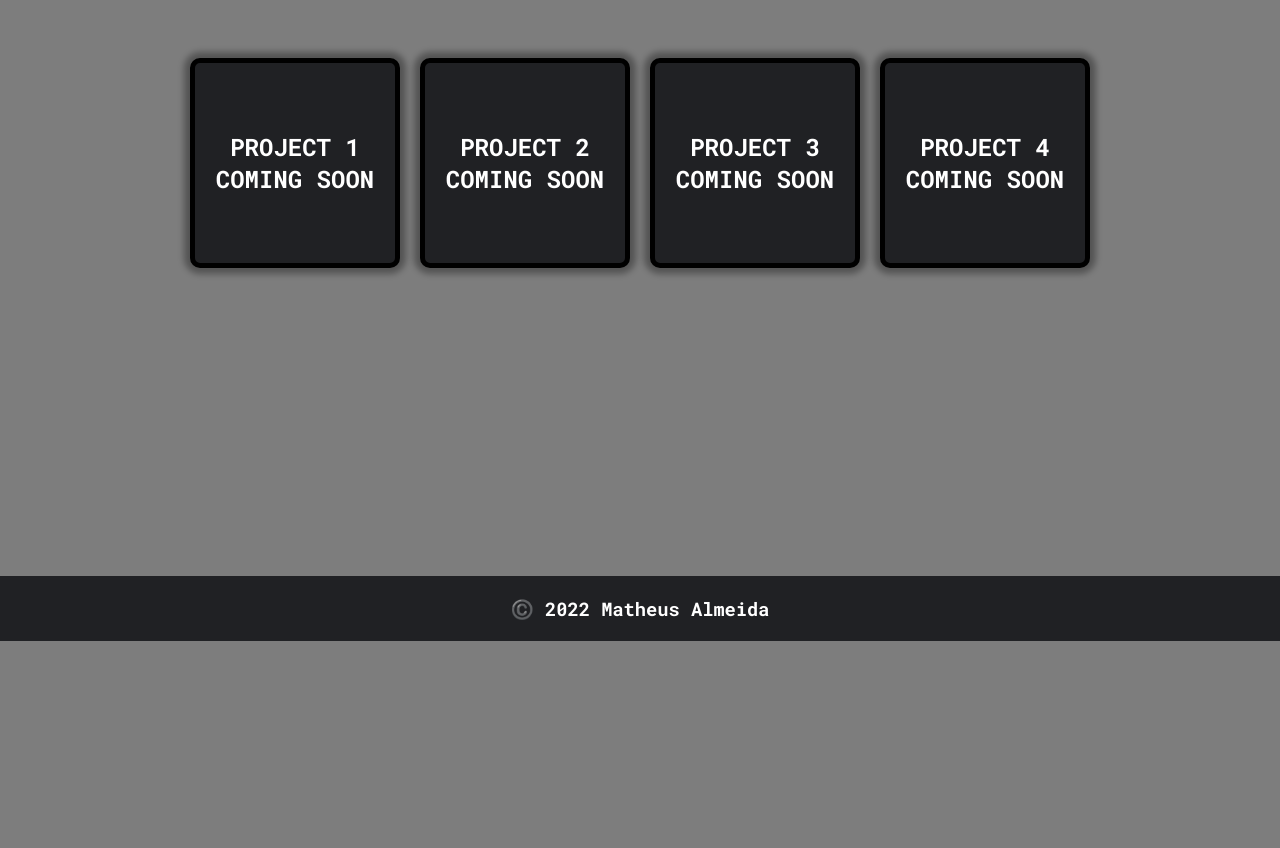
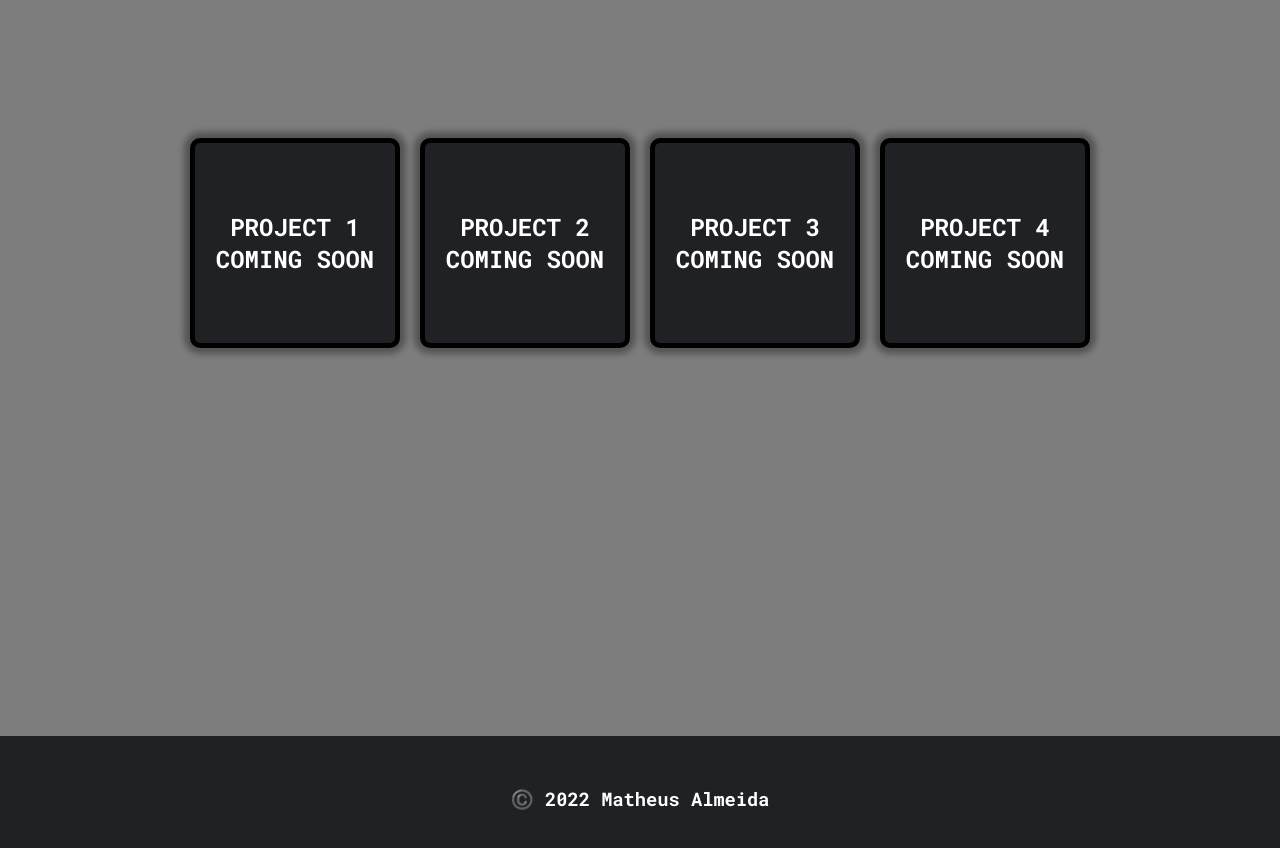
Before and after one commit to matheus-almc/meu-site, a plain HTML site: page index.html in a window 1280 px wide. Shown: the part 3056-3904 px from the top of the page. Before the commit the page ends 3697 px from the top, so only its background shows below. Drawn offline with Linux system fonts and the light colour scheme.

Commit message:
meu site 1.4

```diff
--- a/estilo/style.css
+++ b/estilo/style.css
@@ -179,6 +179,7 @@ section.skills{
 section.skills > h1{
     font-size: 2.5em;
     text-decoration: underline;
+    padding-bottom: 40px;
 }
 
 .containerbox{
@@ -311,7 +312,7 @@ section.projects{
     justify-content: center;
     align-items: center;
     row-gap: 150px;
-    height: 130vh;
+    height: 150vh;
 }
 section.projects > h1 {
     font-size: 3em;
@@ -355,7 +356,7 @@ div.projectsblock > .bloco1:hover{
 }
 
 footer{
-    padding: 20px;
+    padding: 50px;
     text-align: center;
     background-color: #202124;
 }
```
